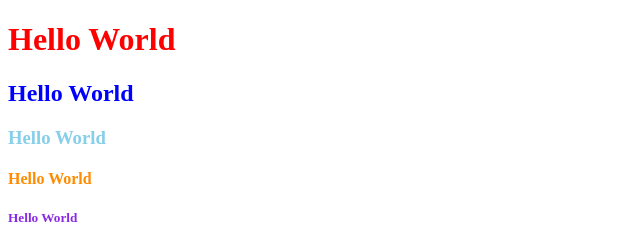
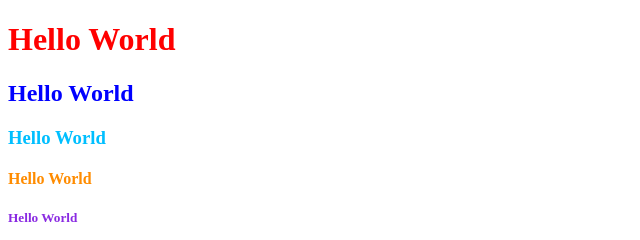
Before and after one commit to HeroRebor/Learning-tocode, a plain HTML site: page index.html in a window 1280 px wide. Shown: the top 240 px of the page, 0-640 px from the left. Drawn offline with Linux system fonts and the light colour scheme.

Commit message:
Update index.html

```diff
--- a/index.html
+++ b/index.html
@@ -11,7 +11,7 @@ color: navy;
 <body>
 <h1 style="color: red;">Hello World</h1>
 <h2 style="color: blue;">Hello World</h2>
-<h3 style="color: skyblue;">Hello World</h3>
+<h3 style="color: Deepskyblue;">Hello World</h3>
 <h4 style="color: Darkorange;">Hello World</h4>
 <h5 style="color: BlueViolet;">Hello World</h5>
 <h6 style="color: green;">Hello World</h6>
```
